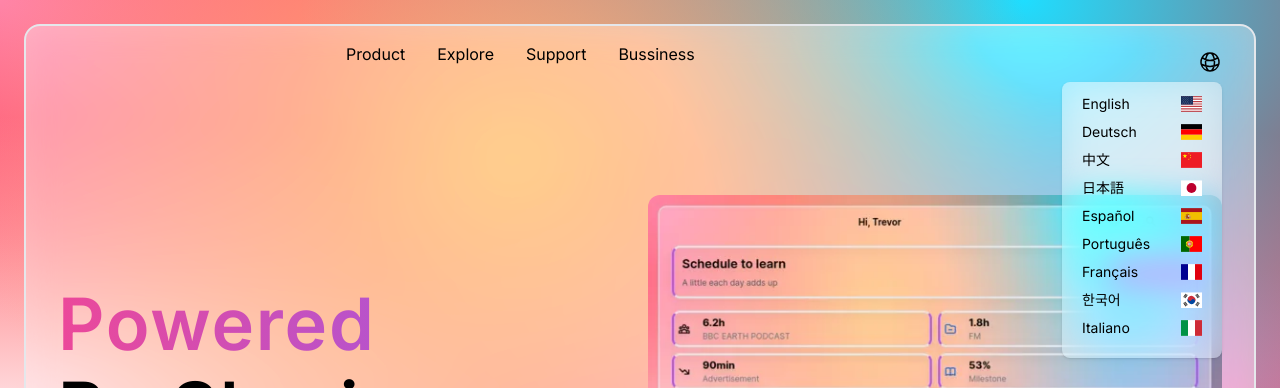
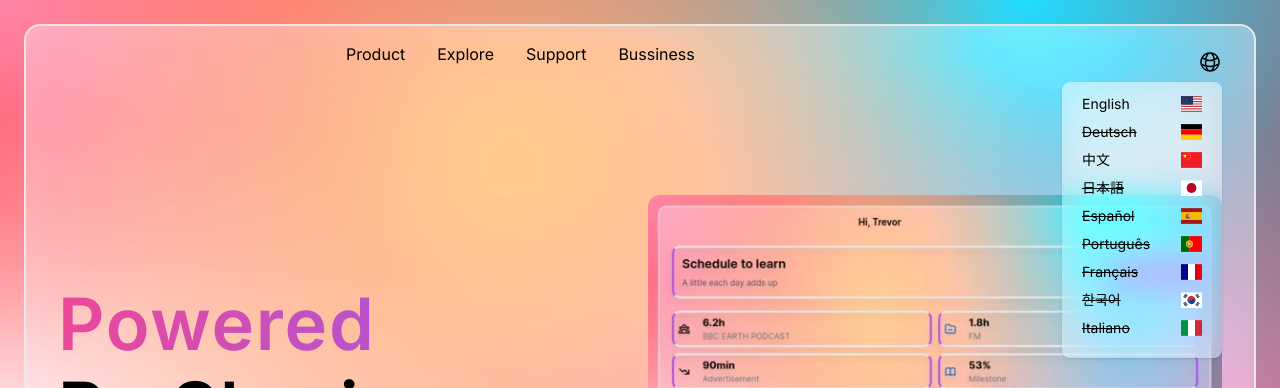
Before and after one commit to Hola-Kivi/interview-homework, a Next.js app: page /en/login in a window 1280 px wide. Both pictures are taken after a click on the button 1210 px from the left and 62 px from the top of the page. Shown: the top 388 px of the page. Built offline with nearby package versions, Linux system fonts and the light colour scheme.

Commit message:
margin on login

```diff
--- a/components/Header.tsx
+++ b/components/Header.tsx
@@ -79,7 +79,8 @@ export default function Header({
                   key={item.lng}
                 >
                   <Link
-                    className={classNames('text-sm', item.underline)}
+                    className="text-sm"
+                    style={{ textDecorationLine: `${item.underline}` }}
                     href={redirectedPathName(item.locale)}
                   >
                     {item.lng}
--- a/components/LocaleHeader.tsx
+++ b/components/LocaleHeader.tsx
@@ -64,7 +64,8 @@ export default function LocaleHeader({
                   key={item.lng}
                 >
                   <Link
-                    className={classNames('text-sm', item.underline)}
+                    className="text-sm"
+                    style={{ textDecorationLine: `${item.underline}` }}
                     href={redirectedPathName(item.locale)}
                   >
                     {item.lng}
```
